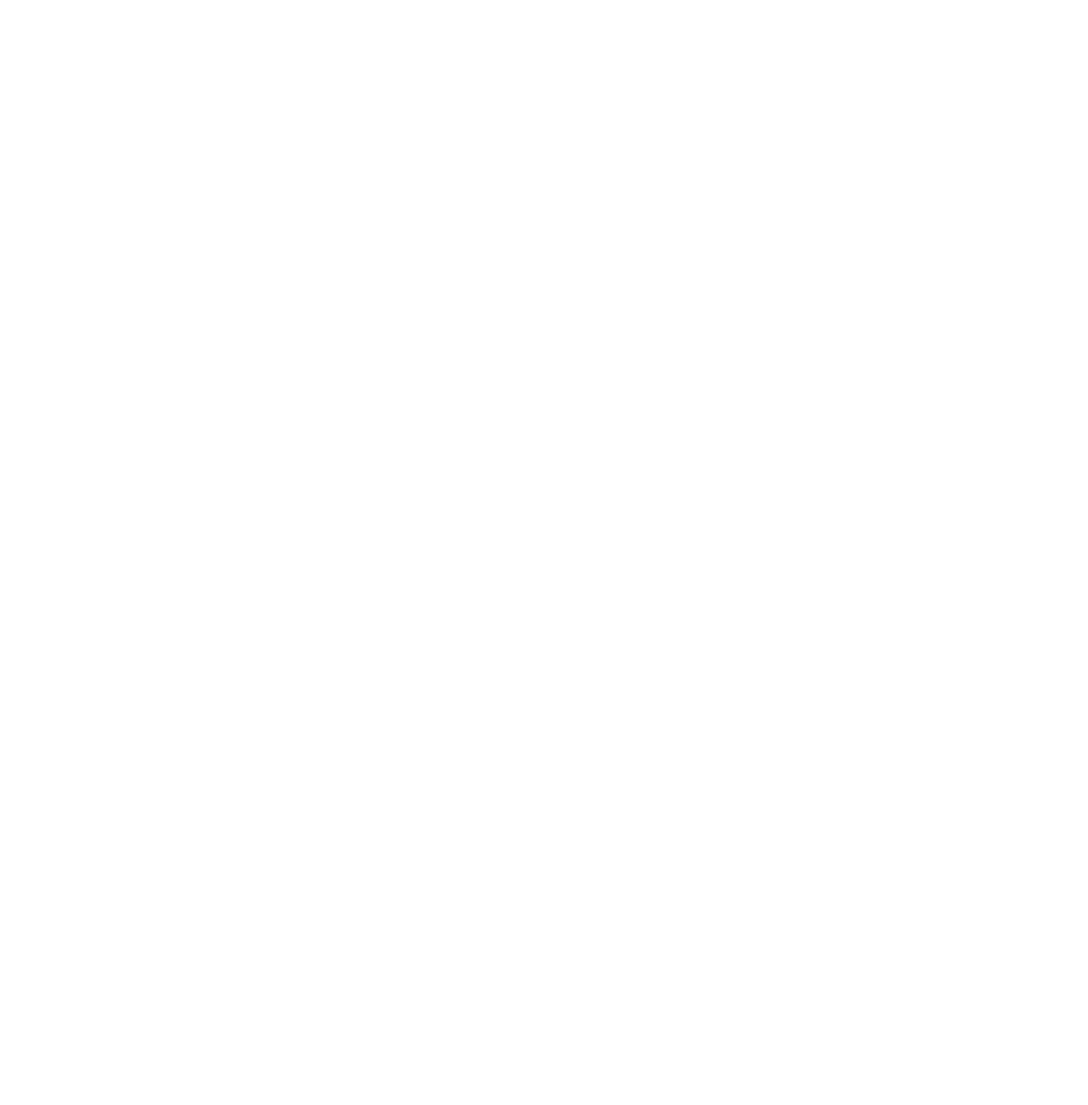
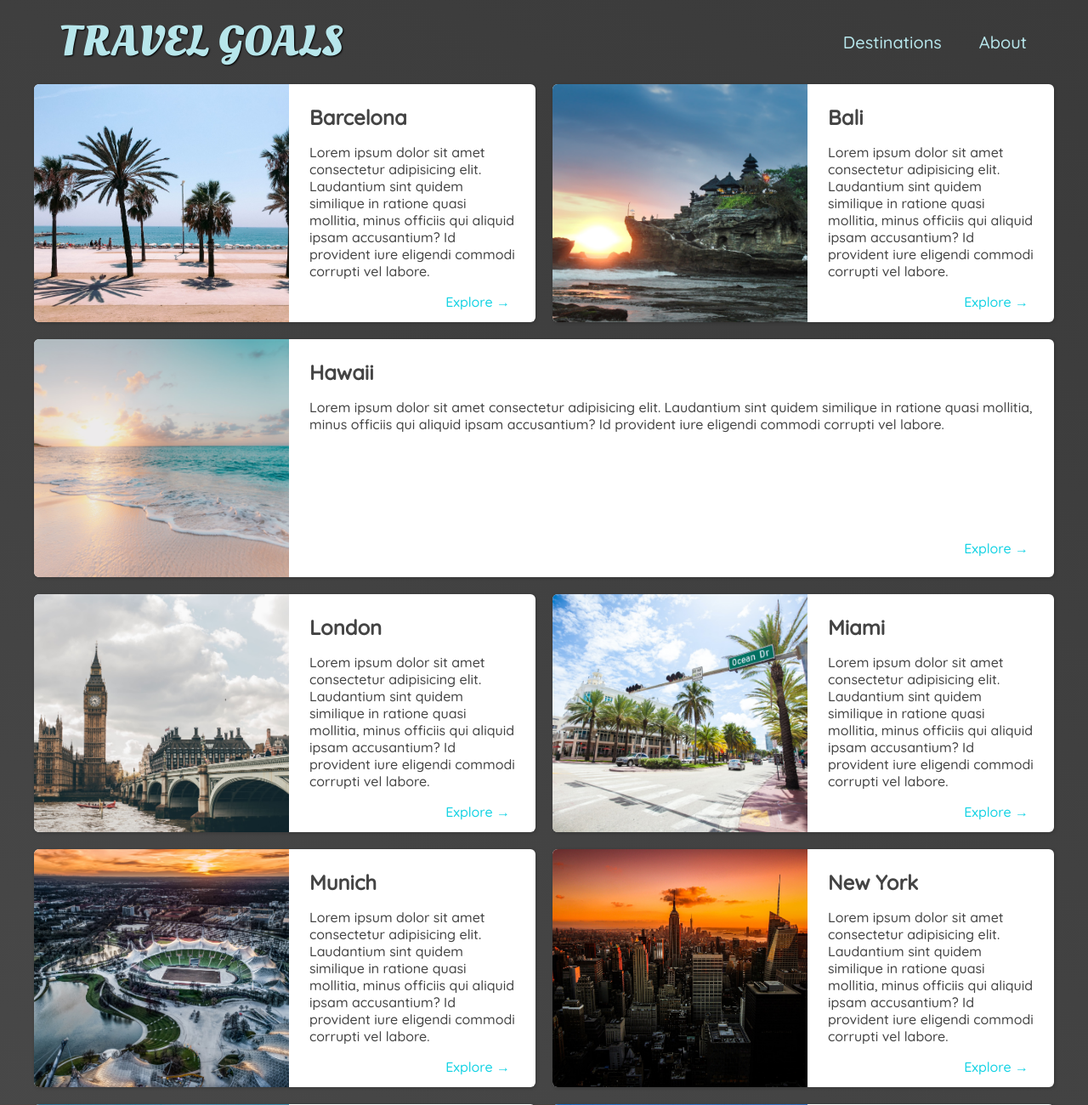
Before and after one commit to Ananya-Mittakola/travel-site, a plain HTML site: page places.html in a window 1280 px wide. Shown: the top 1300 px of the page at 85% size. Before the commit the page ends 800 px from the top, so only its background shows below. Drawn offline with Linux system fonts and the light colour scheme.

Commit message:
places page all changes

```diff
--- /dev/null
+++ b/places.css
@@ -0,0 +1,76 @@
+body {
+    background: linear-gradient(30deg, rgb(77,77,77), rgb(58,58,58));
+    color: rgb(68,68,68);
+}
+
+#logo a {
+  color: rgb(183, 230, 235);
+}
+
+header {
+    position: static;
+}
+
+header a {
+
+    color: rgb(183, 230, 235);
+
+}
+
+header nav a:hover {
+    background-color: rgb(183, 230, 235);
+    columns: rgb(59,59,59);
+}
+main ul {
+    width: 1200px;
+    height: 1780px;
+    margin: 0 auto 48px auto;
+    display: grid;
+    grid-template-columns: 1fr 1fr;
+    gap: 20px 20px;
+}
+
+main li {
+    display: flex;
+    background-color: white;
+    box-shadow: 1px 1px 4px rgba(0,0,0,0.2);
+    border-radius: 6px;
+    overflow: hidden;
+}
+
+main li img {
+    width: 300px;
+    height: 280px;
+    object-fit: cover;
+
+}
+
+.item-content {
+    padding: 24px;
+    display: flex;
+    flex-direction: column;
+    justify-content: space-between;
+}
+
+.item-content h2 {
+    margin: 0;
+}
+.actions {
+  text-align: right;
+}
+
+.actions a {
+    text-decoration: none;
+    padding: 6px;
+    color: rgb(22,211,228);
+    border-radius: 5px;
+}
+
+.actions a:hover {
+    background-color: rgb(235,253,255);
+
+}
+
+main li:nth-of-type(3){
+   grid-column: 1/ span 2;
+}
--- a/places.html
+++ b/places.html
@@ -0,0 +1,235 @@
+<!DOCTYPE html>
+<html lang="en">
+  <head>
+    <meta charset="UTF-8" />
+    <link rel="stylesheet" href="/shared.css" />
+    <link rel="stylesheet" href="/places.css" />
+    <link
+      href="https://fonts.googleapis.com/css2?family=Raleway:wght@700&family=Oleo+Script:wght@700&family=Quicksand:wght@300;500&display=swap"
+      rel="stylesheet"
+    />
+    <title>MyTravelPage</title>
+  </head>
+  <body>
+    <header>
+      <div id="logo">
+        <a href="/index.html">Travel Goals</a>
+      </div>
+      <nav>
+        <ul>
+          <li><a href="/places.html">Destinations</a></li>
+          <li><a href="">About</a></li>
+        </ul>
+      </nav>
+    </header>
+    <main>
+        <ul>
+            <li>
+
+                    <img src="/images/places/barcelona.jpg" alt="barcelona">
+
+                <div class="item-content">
+                    <div>
+                        <h2>Barcelona</h2>
+                        <p>
+                            Lorem ipsum dolor sit amet consectetur adipisicing elit. Laudantium sint quidem similique in
+                            ratione quasi mollitia,
+                             minus officiis qui aliquid ipsam accusantium? Id provident iure eligendi commodi corrupti vel labore.
+                        </p>
+                    </div>
+
+                    <div class="actions">
+                        <a href="https://en.wikipedia.org/wiki/Barcelona">Explore &#x2192</a>
+                  </div>
+                </div>
+
+            </li>
+
+            <li>
+                <img src="/images/places/bali.jpg" alt="barcelona">
+                <div class="item-content">
+                    <div>
+                        <h2>Bali</h2>
+                        <p>
+                            Lorem ipsum dolor sit amet consectetur adipisicing elit. Laudantium sint quidem similique in
+                            ratione quasi mollitia,
+                             minus officiis qui aliquid ipsam accusantium? Id provident iure eligendi commodi corrupti vel labore.
+                        </p>
+                    </div>
+
+                    <div class="actions">
+                        <a href="https://en.wikipedia.org/wiki/Barcelona">Explore &#x2192</a>
+                  </div>
+                </div>
+
+            </li>
+
+            <li>
+                <img src="/images/places/hawaii.jpg" alt="hawaii">
+                <div class="item-content">
+                    <div>
+                        <h2>Hawaii</h2>
+                        <p>
+                            Lorem ipsum dolor sit amet consectetur adipisicing elit. Laudantium sint quidem similique in
+                            ratione quasi mollitia,
+                             minus officiis qui aliquid ipsam accusantium? Id provident iure eligendi commodi corrupti vel labore.
+                        </p>
+                    </div>
+
+                    <div class="actions">
+                        <a href="https://en.wikipedia.org/wiki/Barcelona">Explore &#x2192</a>
+                  </div>
+                </div>
+
+            </li>
+
+            <li>
+                <img src="/images/places/london.jpg" alt="London">
+                <div class="item-content">
+                    <div>
+                        <h2>London</h2>
+                        <p>
+                            Lorem ipsum dolor sit amet consectetur adipisicing elit. Laudantium sint quidem similique in
+                            ratione quasi mollitia,
+                             minus officiis qui aliquid ipsam accusantium? Id provident iure eligendi commodi corrupti vel labore.
+                        </p>
+                    </div>
+
+                    <div class="actions">
+                        <a href="https://en.wikipedia.org/wiki/Barcelona">Explore &#x2192</a>
+                  </div>
+                </div>
+
+            </li>
+
+            <li>
+                <img src="/images/places/miami.jpg" alt="miami">
+                <div class="item-content">
+                    <div>
+                        <h2>Miami</h2>
+                        <p>
+                            Lorem ipsum dolor sit amet consectetur adipisicing elit. Laudantium sint quidem similique in
+                            ratione quasi mollitia,
+                             minus officiis qui aliquid ipsam accusantium? Id provident iure eligendi commodi corrupti vel labore.
+                        </p>
+                    </div>
+
+                    <div class="actions">
+                        <a href="https://en.wikipedia.org/wiki/Barcelona">Explore &#x2192</a>
+                  </div>
+                </div>
+
+            </li>
+
+            <li>
+                <img src="/images/places/munich.jpg" alt="barcelona">
+                <div class="item-content">
+                    <div>
+                        <h2>Munich</h2>
+                        <p>
+                            Lorem ipsum dolor sit amet consectetur adipisicing elit. Laudantium sint quidem similique in
+                            ratione quasi mollitia,
+                             minus officiis qui aliquid ipsam accusantium? Id provident iure eligendi commodi corrupti vel labore.
+                        </p>
+                    </div>
+
+                    <div class="actions">
+                        <a href="https://en.wikipedia.org/wiki/Barcelona">Explore &#x2192</a>
+                  </div>
+                </div>
+
+            </li>
+
+            <li>
+                <img src="/images/places/new-york-city.jpg" alt="barcelona">
+                <div class="item-content">
+                    <div>
+                        <h2>New York</h2>
+                        <p>
+                            Lorem ipsum dolor sit amet consectetur adipisicing elit. Laudantium sint quidem similique in
+                            ratione quasi mollitia,
+                             minus officiis qui aliquid ipsam accusantium? Id provident iure eligendi commodi corrupti vel labore.
+                        </p>
+                    </div>
+
+                    <div class="actions">
+                        <a href="https://en.wikipedia.org/wiki/Barcelona">Explore &#x2192</a>
+                  </div>
+                </div>
+
+            </li>
+
+            <li>
+                <img src="/images/places/tokyo.jpg" alt="barcelona">
+                <div class="item-content">
+                    <div>
+                        <h2>Tokyo</h2>
+                        <p>
+                            Lorem ipsum dolor sit amet consectetur adipisicing elit. Laudantium sint quidem similique in
+                            ratione quasi mollitia,
+                             minus officiis qui aliquid ipsam accusantium? Id provident iure eligendi commodi corrupti vel labore.
+                        </p>
+                    </div>
+
+                    <div class="actions">
+                        <a href="https://en.wikipedia.org/wiki/Barcelona">Explore</a>
+                  </div>
+                </div>
+
+            </li>
+
+            <li>
+                <img src="/images/places/paris.jpg" alt="barcelona">
+                <div class="item-content">
+                    <div>
+                        <h2>Paris</h2>
+                        <p>
+                            Lorem ipsum dolor sit amet consectetur adipisicing elit. Laudantium sint quidem similique in
+                            ratione quasi mollitia,
+                             minus officiis qui aliquid ipsam accusantium? Id provident iure eligendi commodi corrupti vel labore.
+                        </p>
+                    </div>
+
+                    <div class="actions">
+                        <a href="https://en.wikipedia.org/wiki/Barcelona">Explore &#x2192</a>
+                  </div>
+                </div>
+
+            </li>
+
+            <li>
+                <img src="/images/places/sydney.jpg" alt="barcelona">
+                <div class="item-content">
+                    <div>
+                        <h2>Sydney</h2>
+                        <p>
+                            Lorem ipsum dolor sit amet consectetur adipisicing elit. Laudantium sint quidem similique in
+                            ratione quasi mollitia,
+                             minus officiis qui aliquid ipsam accusantium? Id provident iure eligendi commodi corrupti vel labore.
+                        </p>
+                    </div>
+
+                    <div class="actions">
+                        <a href="https://en.wikipedia.org/wiki/Barcelona">Explore &#x2192</a>
+                  </div>
+                </div>
+
+            </li>
+        </ul>
+
+
+    </main>
+    <footer>
+        <ul>
+           <li>
+             <a href="">
+                <img src="/images/icons/insta.png" alt="insta" />
+              </a>
+           </li>
+           <li>
+            <a href="">
+                <img src="/images//icons/facebook.png" alt="facebook"/></a>
+           </li>
+        </ul>
+      </footer>
+</html>
--- a/shared.css
+++ b/shared.css
@@ -50,7 +50,7 @@ header a {
     border-radius: 6px;
 }
 
-header a:hover {
+header nav a:hover {
     color: rgba(77,77,77);
     background-color: rgba(255,251,0);
 }
--- a/styles.css
+++ b/styles.css
@@ -1,6 +1,6 @@
 #hero {
     height: 600px;
-    background-image: url('/images/places/ocean.jpeg');
+    background-image: url('/images/places/ocean.jpg');
     background-position: center;
     background-size: cover;
 }
```
Also changed, not shown: images/places/bali.jpg (added), images/places/hawaii.jpg (added), images/places/london.jpg (added), images/places/new-york-city.jpg (added), images/places/paris.jpg (added), images/places/sydney.jpg (added), images/places/tokyo.jpg (added), 5 other files.
